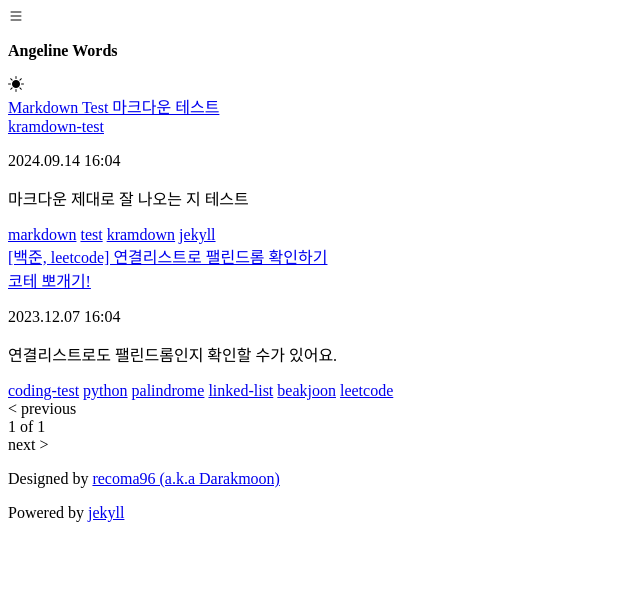
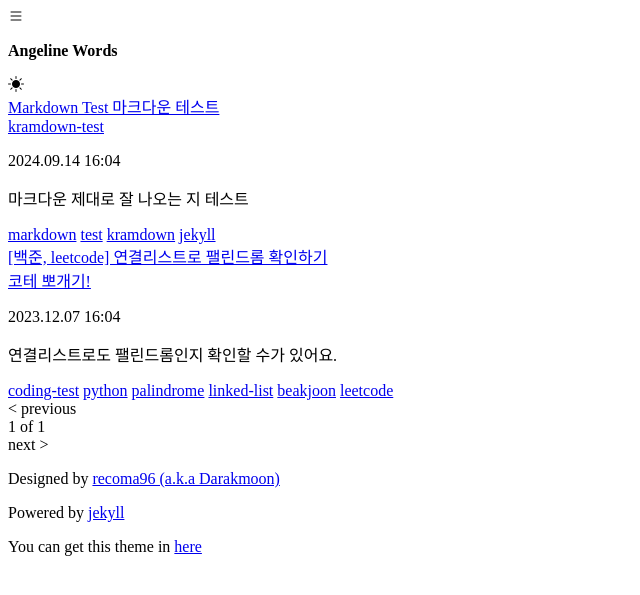
Before and after one commit to recoma96/recoma96.github.io, a Jekyll site: the page built from posts/index.html, in a window 1280 px wide. Shown: the top 595 px of the page, without its empty margins (0-640 px from the left). Built offline with Jekyll 4.4.1, drawn with Linux system fonts in a browser that asks for light colours; some web fonts are replaced; the list of posts is cut into pages by our own code; a style sheet for code colours, icons or effects is not loaded.

Commit message:
feat: change designes of h2 in dark and footer

```diff
--- a/_includes/footer.html
+++ b/_includes/footer.html
@@ -5,8 +5,11 @@
     bg-lime-600 dark:bg-zinc-900 bg-opacity-80
     dark:border-t shadow-footer-light
 ">
-    <div class="layout-item pt-6 leading-relaxed">
-        <p>Designed by <a href="https://github.com/recoma96" class="no-underline">recoma96 (a.k.a Darakmoon)</a></p>
-        <p>Powered by <a href="https://jekyllrb.com/docs/themes" class="no-underline">jekyll</a></p>
+    <div class="layout-item pt-6 leading-relaxed justify-between flex px-4">
+        <div>
+            <p>Designed by <a href="https://github.com/recoma96" class="no-underline text-blue-800 dark:text-yellow-200">recoma96 (a.k.a Darakmoon)</a></p>
+            <p>Powered by <a href="https://jekyllrb.com/docs/themes" class="no-underline text-blue-800 dark:text-yellow-200">jekyll</a></p>
+        </div>
+        <p>You can get this theme in <a href="https://jekyllrb.com/docs/themes" class="no-underline text-blue-800 dark:text-yellow-200">here</a></p>
     </div>
 </div>
--- a/tailwind/src/default-styles.css
+++ b/tailwind/src/default-styles.css
@@ -13,9 +13,9 @@
     h1          { @apply    text-4xl mt-7 mb-5
                             text-light-primary-600 dark:text-dark-primary-200 }
     h2          { @apply    text-2xl mt-3 mb-2
-                            text-orange-500 dark:text-rose-300 }
+                            text-orange-500 dark:text-violet-200 }
     h3          { @apply    font-semibold mt-2 mb-1
-                            text-green-600 dark:text-zinc-200 }
+                            text-green-600 dark:text-green-200 }
     a           { @apply    underline decoration-wavy text-blue-600 dark:text-blue-300  }
     img         { @apply    max-w-full my-6 shadow-paper-styled }
     pre         { @apply    my-6 p-7 whitespace-pre-wrap leading-tight shadow-paper-styled
```
